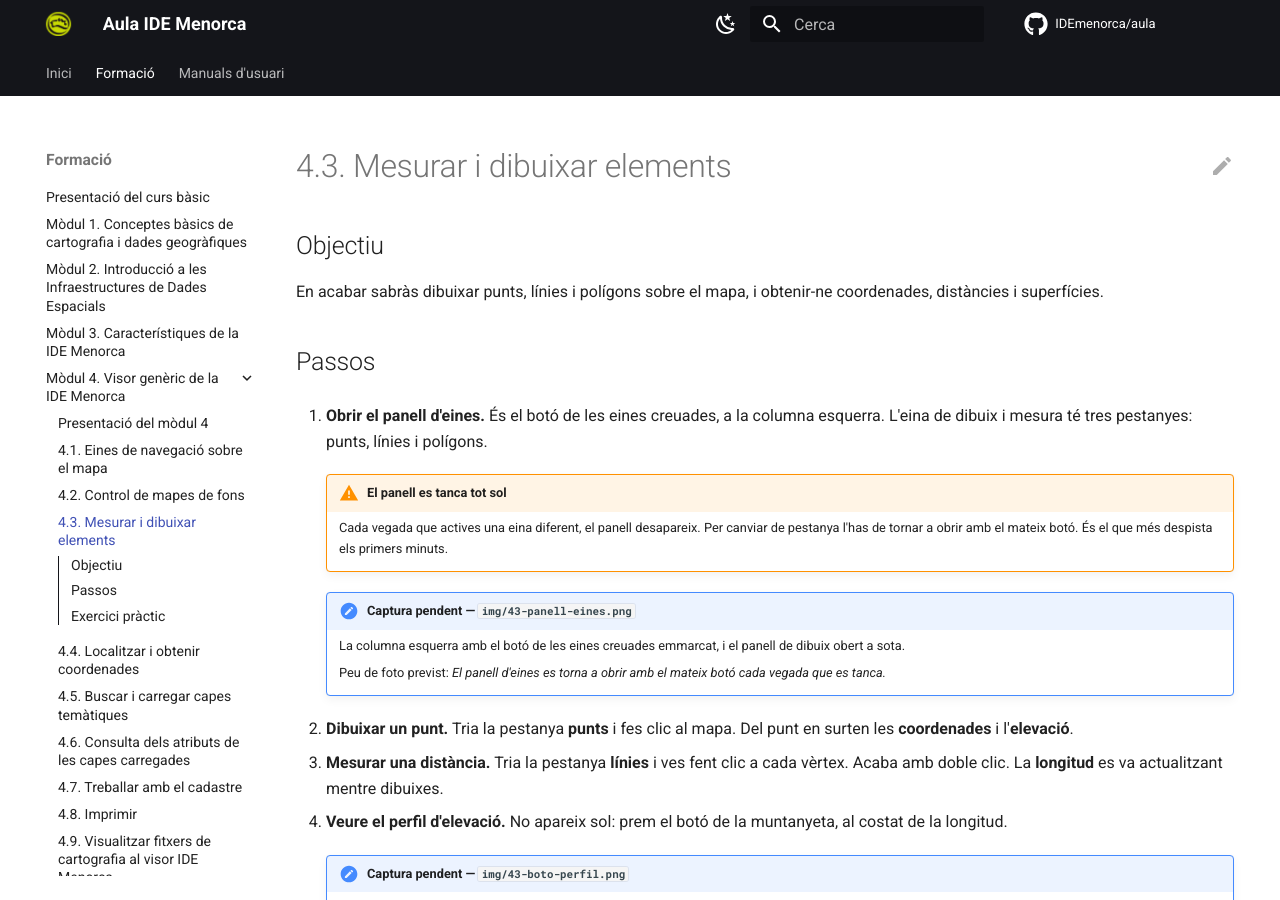
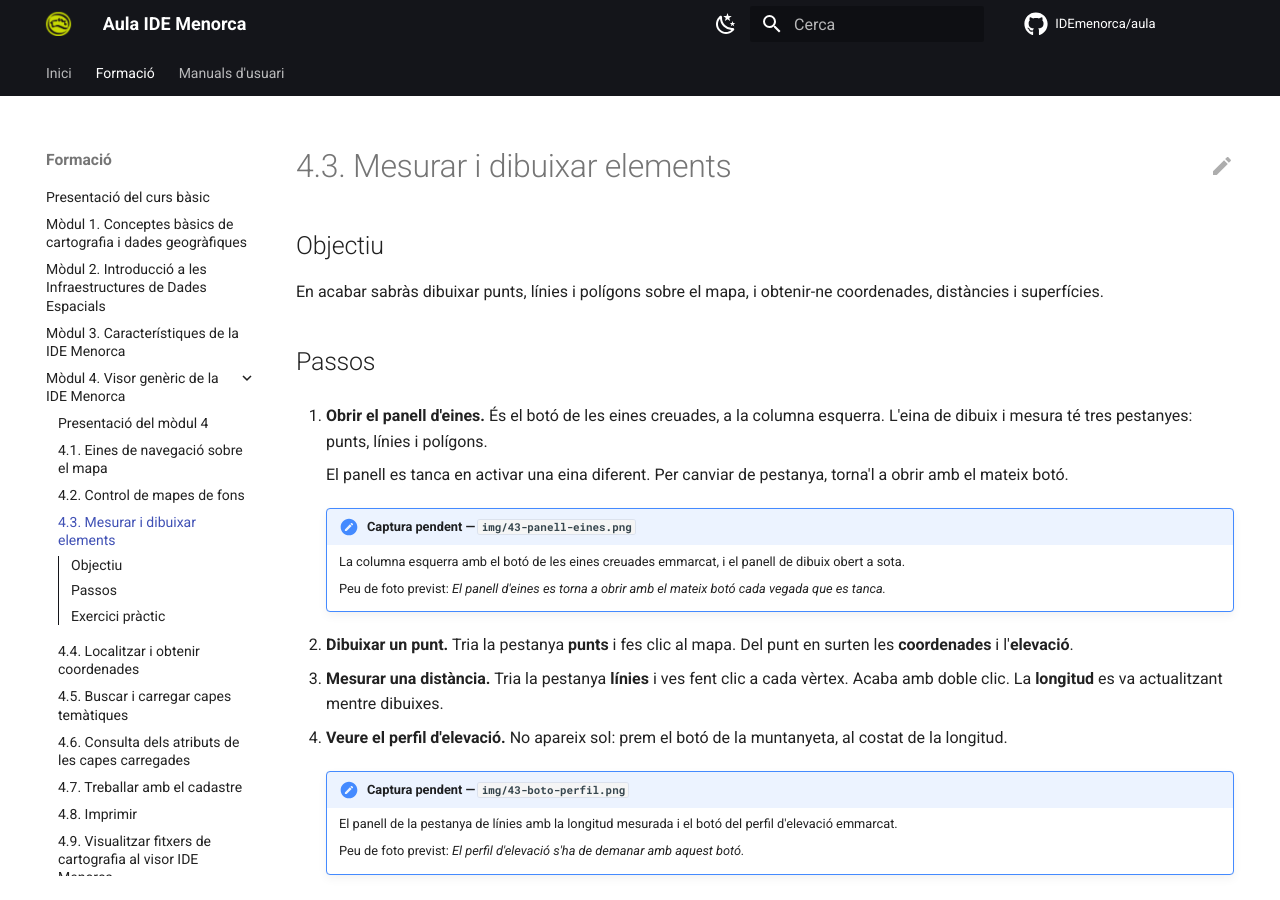
Before and after one commit to IDEmenorca/aula, an MkDocs documentation site: the page built from docs/formacio/basic/modul-4-visor/03-mesurar-dibuixar.md, in a window 1280 px wide and 900 px high. Built offline with MkDocs 1.6.1 and Material for MkDocs 9.7.7, drawn with Linux system fonts in a browser that asks for light colours; comment, search, counter and statistics services are not loaded.

Commit message:
Treu l'alarma del panell d'eines de la 4.3
Que el panell es tanqui en canviar d'eina és comportament normal, no res a
advertir. La informació es manté, però com a frase dins del pas en lloc d'un
bloc d'avís.

Co-Authored-By: Claude Opus 5 <noreply@anthropic.com>

```diff
--- a/docs/formacio/basic/modul-4-visor/03-mesurar-dibuixar.md
+++ b/docs/formacio/basic/modul-4-visor/03-mesurar-dibuixar.md
@@ -11,10 +11,8 @@ coordenades, distàncies i superfícies.
    esquerra. L'eina de dibuix i mesura té tres pestanyes: punts, línies i
    polígons.
 
-    !!! warning "El panell es tanca tot sol"
-        Cada vegada que actives una eina diferent, el panell desapareix. Per
-        canviar de pestanya l'has de tornar a obrir amb el mateix botó. És el
-        que més despista els primers minuts.
+    El panell es tanca en activar una eina diferent. Per canviar de pestanya,
+    torna'l a obrir amb el mateix botó.
 
     !!! note "Captura pendent — `img/43-panell-eines.png`"
         La columna esquerra amb el botó de les eines creuades emmarcat, i el
```
